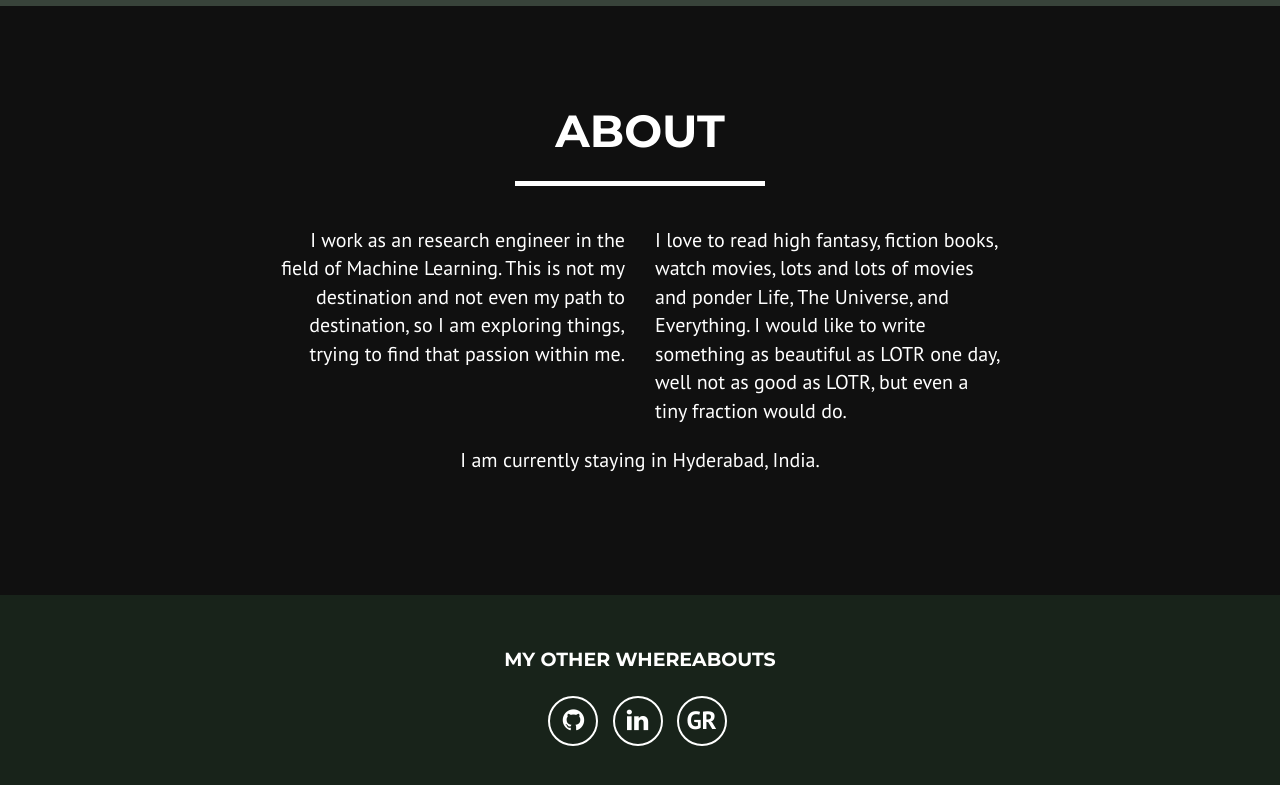
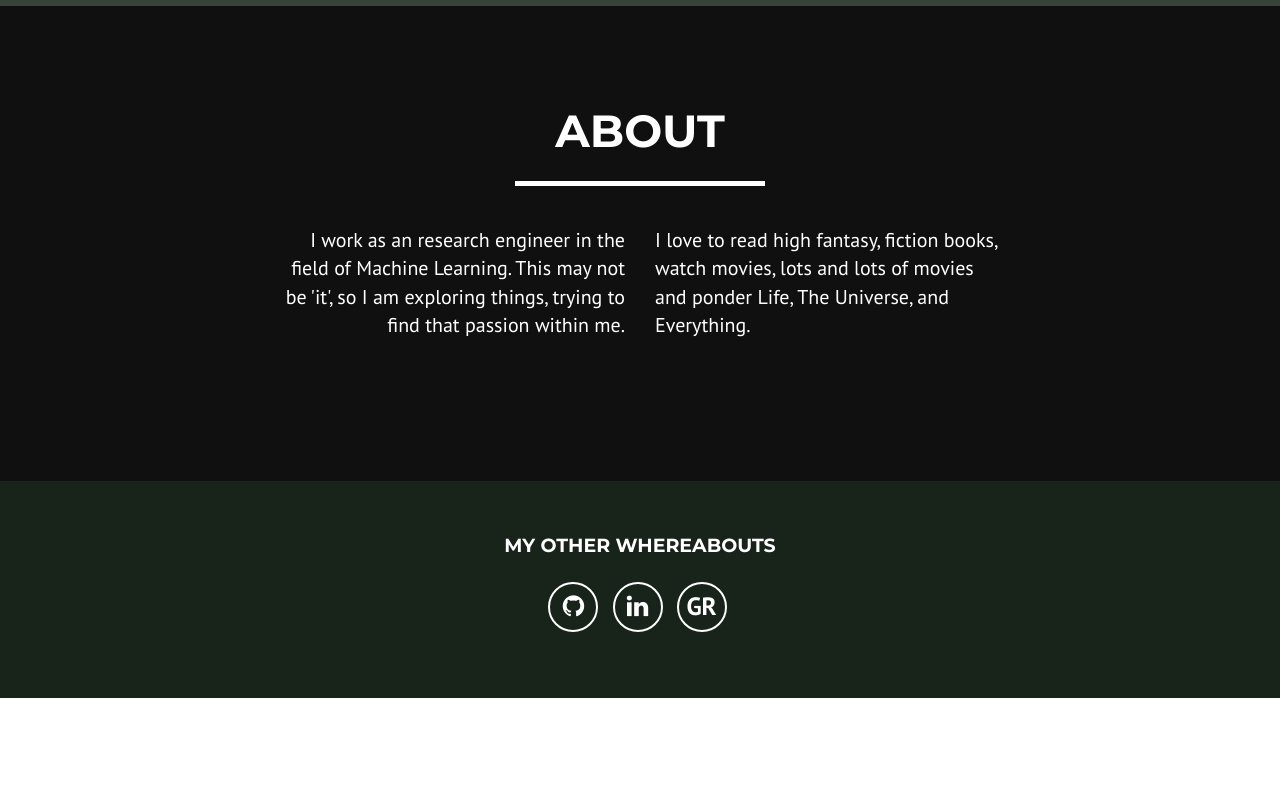
Before and after one commit to yuvraj-singh/yuvraj-singh.github.io, a Jekyll site: the page built from index.html, in a window 1280 px wide, cut to the strip 104-916 px from the top of the page. Shown: the top 785 px of the strip. Built offline with Jekyll 4.4.1, drawn with Linux system fonts in a browser that asks for light colours.

Commit message:
trying something

```diff
--- a/_config.yml
+++ b/_config.yml
@@ -8,9 +8,8 @@ meta_author: Yuvraj Singh
 about:
   header: About
   content:
-      left: I work as an research engineer in the field of Machine Learning. This is not my destination and not even my path to destination, so I am exploring things, trying to find that passion within me.
-      right: I love to read high fantasy, fiction books, watch movies, lots and lots of movies and ponder Life, The Universe, and Everything. I would like to write something as beautiful as LOTR one day, well not as good as LOTR, but even a tiny fraction would do.
-      bottom: I am currently staying in Hyderabad, India.
+      left: I work as an research engineer in the field of Machine Learning. This may not be 'it', so I am exploring things, trying to find that passion within me.
+      right: I love to read high fantasy, fiction books, watch movies, lots and lots of movies and ponder Life, The Universe, and Everything.
   interests:
     header: Interests as of Late
     content:
--- a/_includes/footer.html
+++ b/_includes/footer.html
@@ -1,5 +1,5 @@
     <!-- Footer -->
-    <footer class="text-center">
+    <footer class="text-center" id="footer">
         <div class="footer-below">
             <div class="container">
                 <div class="row">
--- a/_includes/nav.html
+++ b/_includes/nav.html
@@ -19,17 +19,13 @@
                     <li class="hidden">
                         <a href="#page-top"></a>
                     </li>
-                    <li class="page-scroll">
-                        <a href="{% if page.layout == 'blog_post' %}{{site.url}}{% endif %}#portfolio">Portfolio</a>
-                    </li>
+
                     <li class="page-scroll">
                         <a href="{% if page.layout == 'blog_post' %}{{site.url}}{% endif %}#about">About</a>
                     </li>
+
                     <li class="page-scroll">
-                        <a href="{% if page.layout == 'blog_post' %}{{site.url}}{% endif %}#blog">Thoughts</a>
-                    </li>
-                    <li class="page-scroll">
-                        <a href="{% if page.layout == 'blog_post' %}{{site.url}}{% endif %}#contact">Contact</a>
+                        <a href="{% if page.layout == 'blog_post' %}{{site.url}}{% endif %}#footer">Contact</a>
                     </li>
                 </ul>
             </div>
```
